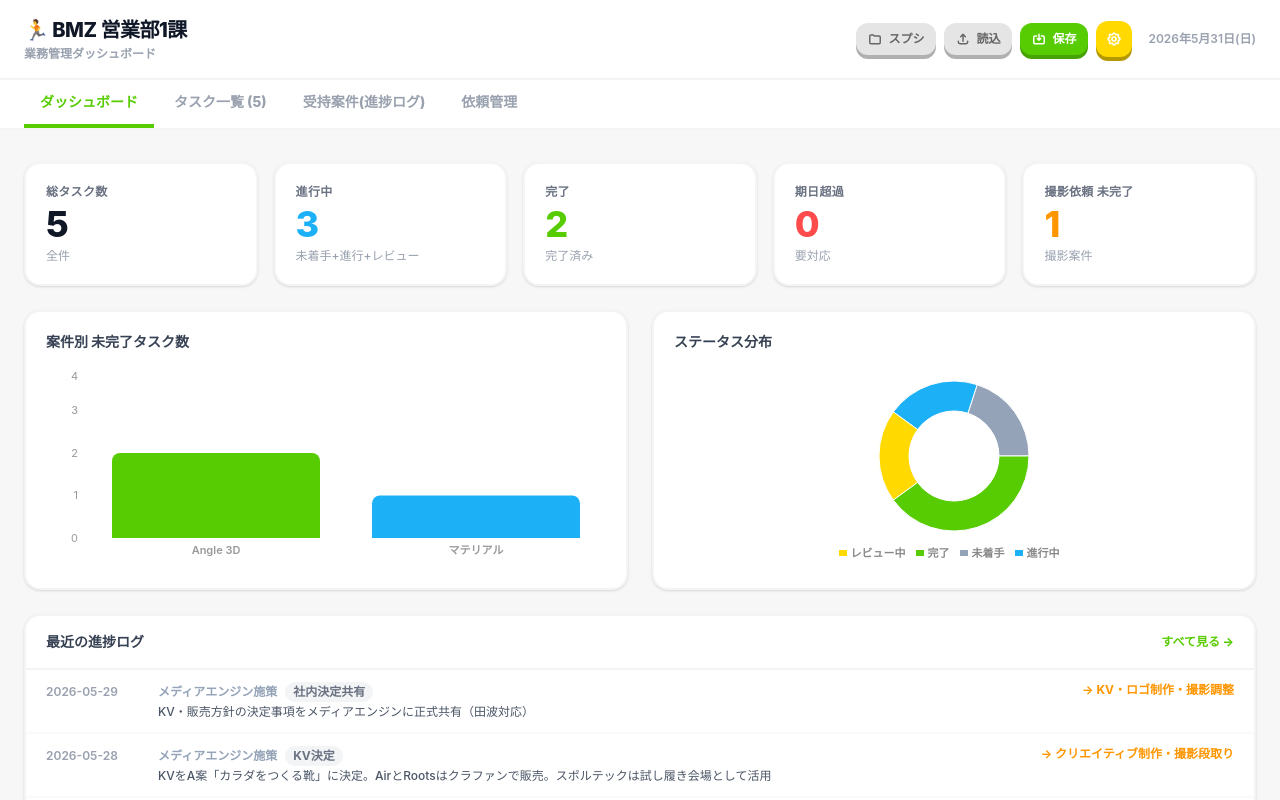
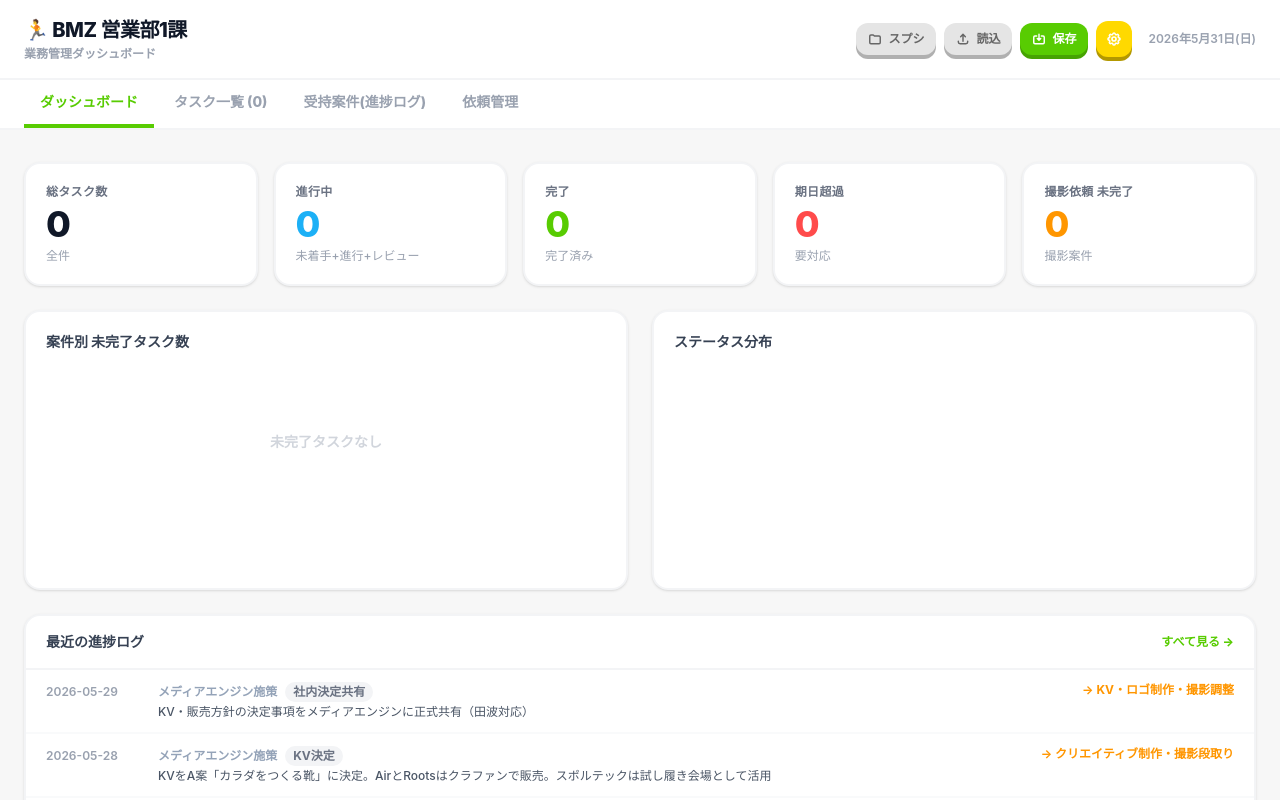
Before and after one commit to fin6438/bmz-dashboard, a React (Vite) app: page / in a window 1280 px wide. Shown: the top 800 px of the page. Built offline with nearby package versions, Linux system fonts and the light colour scheme.

Commit message:
fix: サンプルタスクを削除・localStorageキーをv2に更新して初期化

```diff
--- a/src/App.jsx
+++ b/src/App.jsx
@@ -77,14 +77,8 @@ const EMPTY_EC = () => ({
   期日: "", ステータス: "受付", 完了日: "", 備考: "",
 });
 
-// ── Sample data ───────────────────────────────────────────────────────────────
-const initialTasks = [
-  { id: "T001", 起案日: "2026-05-20", タスク名: "キックオフMTG議事録", タスク種別: "議事録", プロジェクト名: "グラビングシューズ", 関係者: "田中・佐藤", 役員関与: false, 規模: "S", ステータス: "完了", 期日: "2026-05-28", 次のアクション: "", 完了日: "2026-05-28", EC依頼: false, 進捗ログ登録: true, 進捗メモ: "キックオフ完了", カテゴリ: "管理", 撮影依頼: false, 撮影メモ: "" },
-  { id: "T002", 起案日: "2026-05-22", タスク名: "GAIA-MAX LP企画書", タスク種別: "LP制作", プロジェクト名: "Angle 3D", 関係者: "山田", 役員関与: true, 規模: "L", ステータス: "進行中", 期日: "2026-06-05", 次のアクション: "デザイン確認", 完了日: "", EC依頼: false, 進捗ログ登録: false, 進捗メモ: "構成案作成中", カテゴリ: "制作", 撮影依頼: false, 撮影メモ: "" },
-  { id: "T003", 起案日: "2026-05-25", タスク名: "Amazon週次レポート", タスク種別: "Amazon運用", プロジェクト名: "社内EC", 関係者: "鈴木", 役員関与: false, 規模: "S", ステータス: "完了", 期日: "2026-05-29", 次のアクション: "", 完了日: "2026-05-29", EC依頼: true, 進捗ログ登録: false, 進捗メモ: "", カテゴリ: "EC運用", 撮影依頼: false, 撮影メモ: "" },
-  { id: "T004", 起案日: "2026-05-26", タスク名: "Shopifyテスト商品ページ", タスク種別: "Shopify", プロジェクト名: "Angle 3D", 関係者: "田中", 役員関与: false, 規模: "M", ステータス: "未着手", 期日: "2026-06-03", 次のアクション: "商品データ整理", 完了日: "", EC依頼: false, 進捗ログ登録: false, 進捗メモ: "", カテゴリ: "EC運用", 撮影依頼: true, 撮影メモ: "商品写真10点" },
-  { id: "T005", 起案日: "2026-05-27", タスク名: "マテリアル稟議書v9", タスク種別: "稟議・資料", プロジェクト名: "マテリアル", 関係者: "部長・山本", 役員関与: true, 規模: "M", ステータス: "レビュー中", 期日: "2026-06-01", 次のアクション: "部長確認", 完了日: "", EC依頼: false, 進捗ログ登録: true, 進捗メモ: "v9提出済み", カテゴリ: "管理", 撮影依頼: false, 撮影メモ: "" },
-];
+// ── Initial data ──────────────────────────────────────────────────────────────
+const initialTasks = [];
 
 const initialLogs = [
   { id: 1, 日付: "2026-05-29", プロジェクト名: "メディアエンジン施策", フェーズ: "社内決定共有", 進捗内容: "KV・販売方針の決定事項をメディアエンジンに正式共有（田波対応）", 関係者: "田波、兵藤", 次のマイルストーン: "KV・ロゴ制作・撮影調整" },
@@ -275,7 +269,7 @@ const labelCls = "text-gray-500 text-xs font-bold uppercase tracking-wide mb-1 b
 
 // ── App ───────────────────────────────────────────────────────────────────────
 export default function App() {
-  const [tasks,    setTasks]    = useState(() => load("bmz_tasks",    initialTasks));
+  const [tasks,    setTasks]    = useState(() => load("bmz_tasks_v2", initialTasks));
   const [logs,     setLogs]     = useState(() => load("bmz_logs",     initialLogs));
   const [projects, setProjects] = useState(() => load("bmz_projects", initialProjects));
   const [activeTab, setActiveTab] = useState("dashboard");
@@ -307,7 +301,7 @@ export default function App() {
   const [logForm,     setLogForm]     = useState(EMPTY_LOG());
 
   // ── localStorage 自動保存 ────────────────────────────────────────────────
-  useEffect(() => { save("bmz_tasks",    tasks);        }, [tasks]);
+  useEffect(() => { save("bmz_tasks_v2", tasks);        }, [tasks]);
   useEffect(() => { save("bmz_logs",     logs);         }, [logs]);
   useEffect(() => { save("bmz_projects", projects);     }, [projects]);
   useEffect(() => { save("bmz_photo",    photoRequests);}, [photoRequests]);
```
